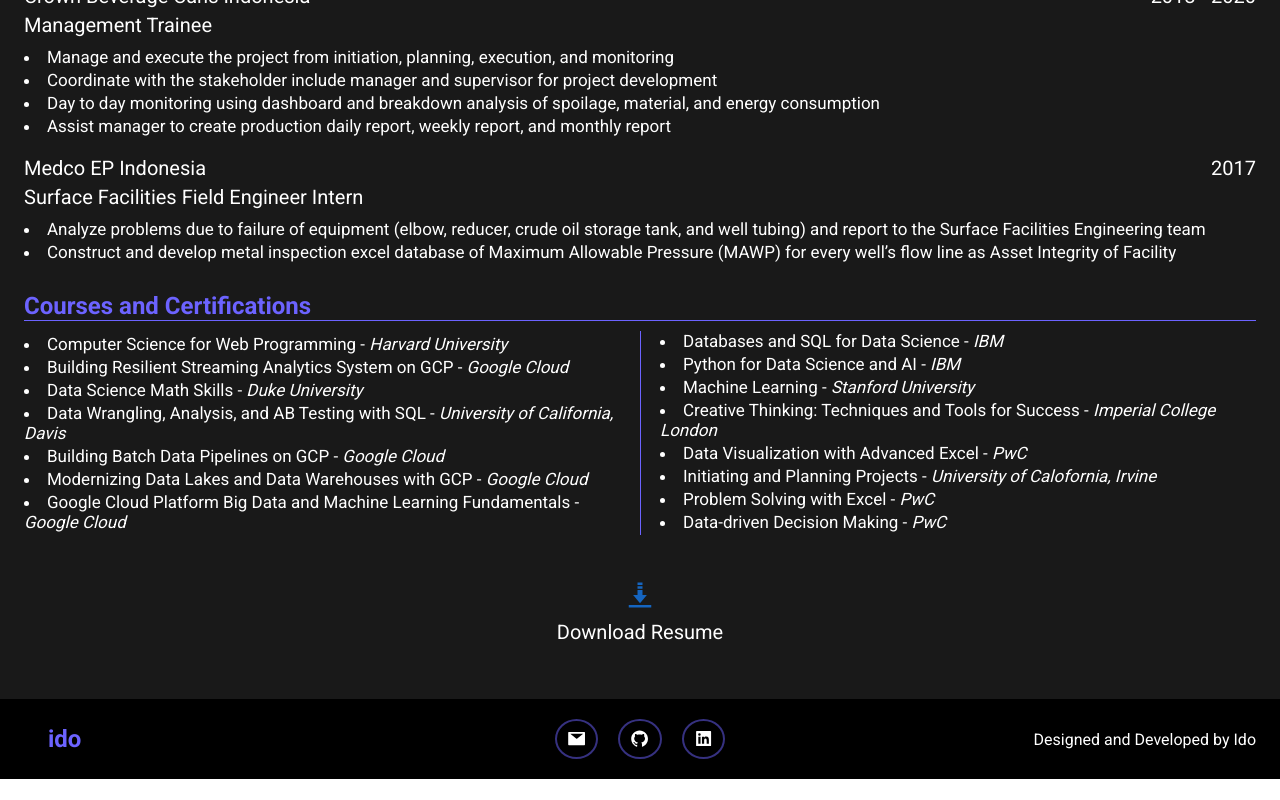
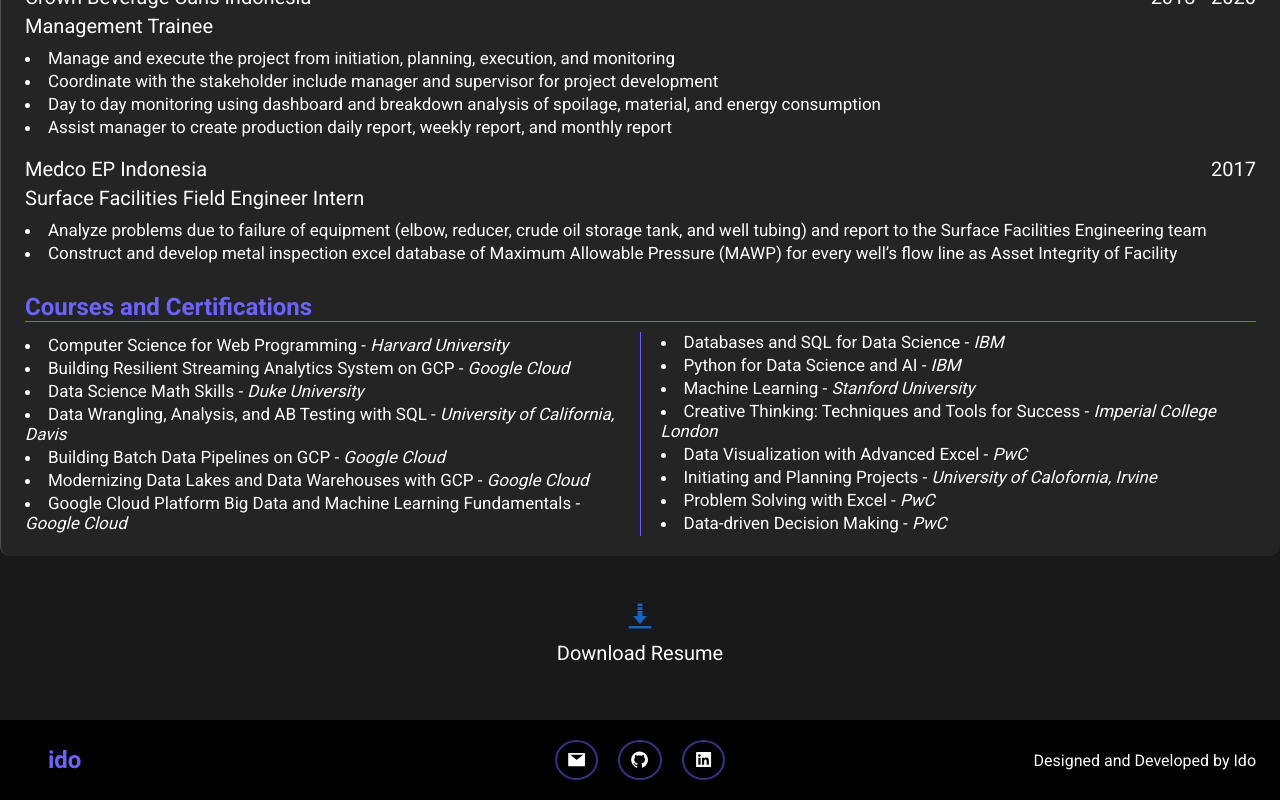
Before and after one commit to idoyudha/react-portofolio, a React (Create React App) app: page /resume in a window 1280 px wide. Shown: the part 587-1387 px from the top of the page. Before the commit the page ends 1366 px from the top, so only its background shows below. Built offline with nearby package versions, Linux system fonts and the light colour scheme.

Commit message:
Update resume

```diff
--- a/src/components/ResumeSection/ResumeElements.js
+++ b/src/components/ResumeSection/ResumeElements.js
@@ -14,6 +14,10 @@
     max-width: 1300px;
     margin: 40px auto;
     padding: 0 24px;
+    border-radius: 10px;
+    background: rgba(255, 255, 255, 0.05);
+    border-top: 1px solid rgba(255, 255, 255, 0.2);
+    border-left: 1px solid rgba(255, 255, 255, 0.2);
 `
 
 export const Heading = styled.h2`
@@ -75,6 +79,7 @@
     column-gap: 40px;
     column-rule: 1px solid #6C63FF;
     margin-top: 10px;
+    margin-bottom: 20px;
 
     @media screen and (max-width: 768px) {
         column-count: 1;
```
